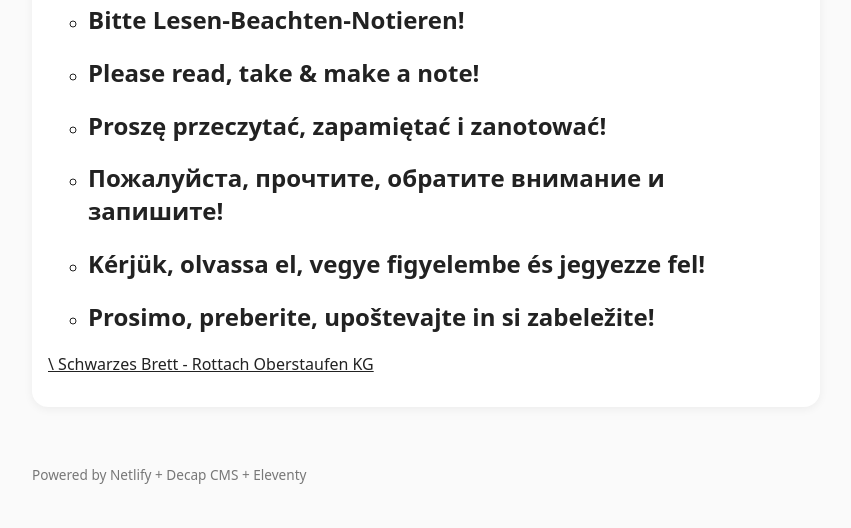
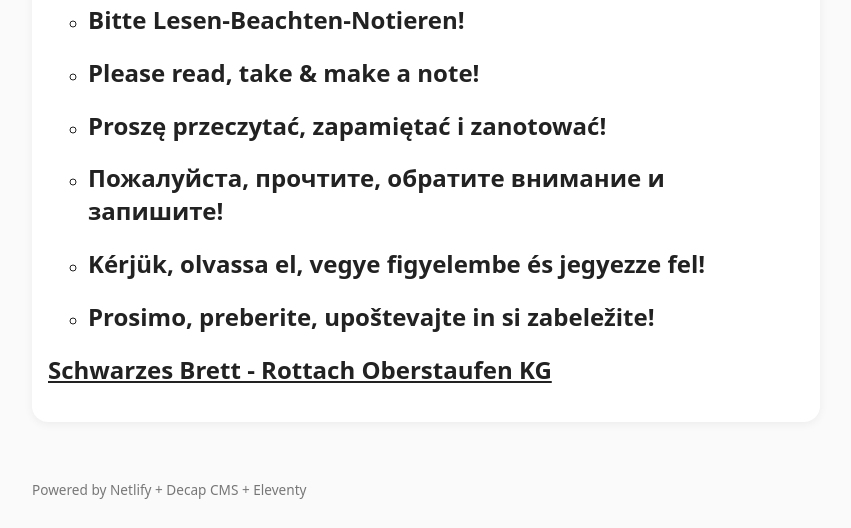
Before and after one commit to luisrottach/schwarzes-brett, an Eleventy site: page src/board.njk in a window 1280 px wide. Shown: the part 563-1091 px from the top of the page, without its empty margins (214-1065 px from the left). Built offline with nearby package versions, Linux system fonts and the light colour scheme; Eleventy itself is replaced by a stand-in of ours; files that its build step writes are made by us from their sources.

Commit message:
Update Beiträge “2025-01-01-willkommen”

```diff
--- a/src/posts/2025-01-01-willkommen.md
+++ b/src/posts/2025-01-01-willkommen.md
@@ -16,8 +16,7 @@ files: []
 * # Kérjük, olvassa el, vegye figyelembe és jegyezze fel!
 * # Prosimo, preberite, upoštevajte in si zabeležite!
 
-#
-[\    Schwarzes Brett - Rottach Oberstaufen KG](https://rottachblechverarbeitung-my.sharepoint.com/:f:/g/personal/luis_rottach_rottach_com/EoDReR-Dl-lBi2xicdX9jGIBR9bj1dfe_F8iLX_6a4fTEw?e=RdQDa5)
+# **[Schwarzes Brett - Rottach Oberstaufen KG](https://rottachblechverarbeitung-my.sharepoint.com/:f:/g/personal/luis_rottach_rottach_com/EoDReR-Dl-lBi2xicdX9jGIBR9bj1dfe_F8iLX_6a4fTEw?e=RdQDa5)**
 
 [](https://rottachblechverarbeitung-my.sharepoint.com/:f:/g/personal/luis_rottach_rottach_com/EoDReR-Dl-lBi2xicdX9jGIBlR9bg1O_jlGwcac7peA-Xw?e=hbQGd0)
 [](https://rottachblechverarbeitung-my.sharepoint.com/:f:/g/personal/luis_rottach_rottach_com/EoDReR-Dl-lBi2xicdX9jGIBlR9bg1O_jlGwcac7peA-Xw?e=uAQFsi)
```
